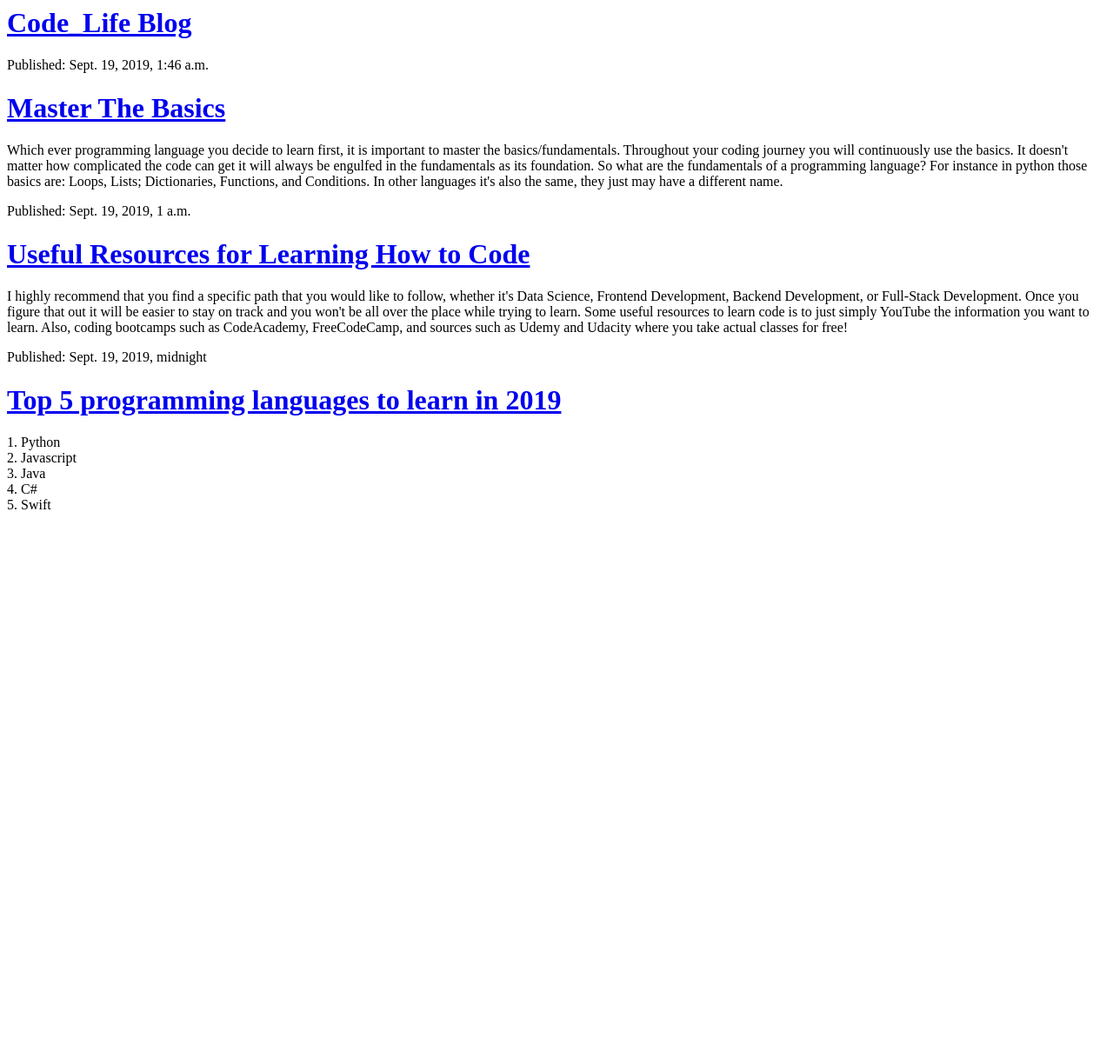
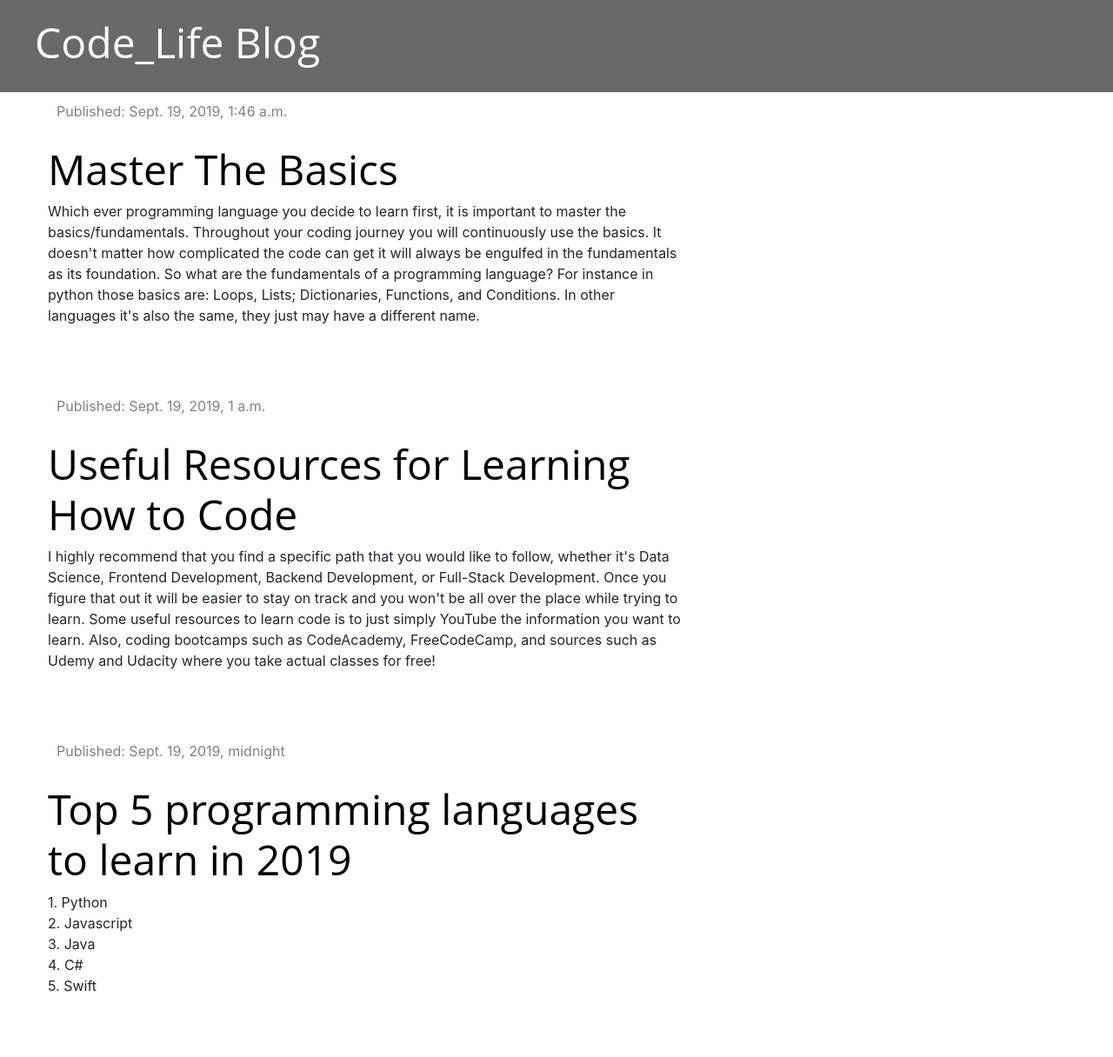
Before and after one commit to Baker17/my_django_blog, a Django app: page / in a window 1280 px wide. Shown: the whole page at 87% size. Before the commit the page ends 586 px from the top, so only its background shows below. Run offline with Django 3.2, Linux system fonts and the light colour scheme; data comes from the database, SQL or seed files in the repository; both versions use the stored data as it was after the commit; some libraries are stand-ins or nearby versions.

Commit message:
styled the app with css and bootsrap and used extensions in Django.

```diff
--- /dev/null
+++ b/blog/static/css/blog.css
@@ -0,0 +1,33 @@
+.page-header {
+    background-color: #696969;
+    margin-top: 0;
+    padding: 20px 20px 20px 40px;
+}
+
+.page-header h1, .page-header h1 a {
+    color: #ffffff;
+    font-size: 36pt;
+    text-decoration: none;
+}
+
+.content {
+    margin-left: 40px;
+}
+
+h1, h2, h3, h4 {
+    font-family: Open Sans, sans-serif;
+    font-size: 48px;
+}
+
+.date {
+    color: #828282;
+    padding: 10px;
+}
+
+.post {
+    margin-bottom: 70px;
+}
+
+.post h1 a {
+    color: #000000;
+}
--- /dev/null
+++ b/blog/templates/blog/base.html
@@ -0,0 +1,31 @@
+{% load staticfiles %}
+
+<head>
+    <meta charset="UTF-8">
+    <meta name="viewport" content="width=device-width, initial-scale=1.0">
+    <meta http-equiv="X-UA-Compatible" content="ie=edge">
+    <title>CodeLife Blog</title>
+    <link rel="stylesheet" href="https://stackpath.bootstrapcdn.com/bootstrap/4.3.1/css/bootstrap.min.css">
+    <link href="https://fonts.googleapis.com/css?family=Raleway&display=swap" rel="stylesheet" type="text/css">
+    <link rel="stylesheet" href="{% static 'css/blog.css' %}">
+
+</head>
+
+<body>
+    <div class="page-header">
+        <h1><a href="/">Code_Life Blog</a></h1>
+
+    </div>
+    <div class="content container">
+        <div class="row">
+            <div class="col-md-8">
+                {% block content %}
+                {% endblock %}
+
+            </div>
+        </div>
+    </div>
+
+</body>
+
+</html>
--- a/blog/templates/blog/post_list.html
+++ b/blog/templates/blog/post_list.html
@@ -1,24 +1,14 @@
-<html lang="en">
+{% extends 'blog/base.html' %}
 
-<head>
-    <meta charset="UTF-8">
-    <meta name="viewport" content="width=device-width, initial-scale=1.0">
-    <meta http-equiv="X-UA-Compatible" content="ie=edge">
-    <title>CodeLife Blog </title>
-</head>
+{% block content %}
+{% for post in posts %}
+<div class="post">
+    <div class="date">
+        <p>Published: {{ post.published_date }}</p>
+    </div>
+    <h1><a href="{% url 'post_detail' pk=post.pk %}">{{ post.title }}</a></h1>
+    <p>{{ post.text|linebreaksbr }}</p>
 
-<body>
-    <div>
-        <h1><a href="/">Code_Life Blog</a></h1>
-    </div>
-
-    {% for post in posts %}
-    <div>
-        <p>Published: {{ post.published_date }}</p>
-        <h1><a href="{% url 'post_detail' pk=post.pk %}">{{ post.title }}</a></h1>
-        <p>{{ post.text|linebreaksbr }}</p>
-        {% endfor %}
-    </div>
-</body>
-
-</html>
+</div>
+{% endfor %}
+{% endblock %}
```
Also changed, not shown: blog/templates/blog/post_detail.html (+6 -13 lines), db.sqlite3.
